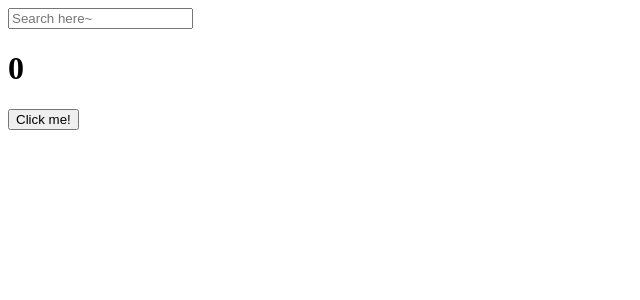
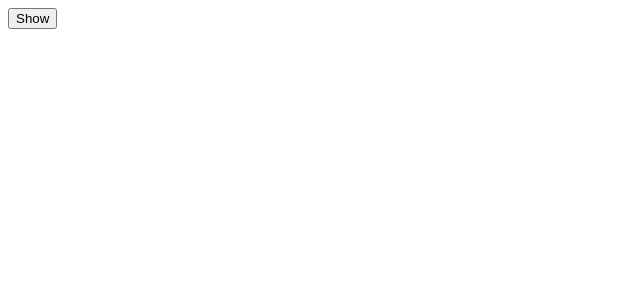
Before and after one commit to BeautyJeong/React-for-beginners, a React (Create React App) app in the folder react-for-beginners-app/: page / in a window 1280 px wide. Shown: the top 300 px of the page, without its empty margins (0-640 px from the left). Built offline with nearby package versions, Linux system fonts and the light colour scheme.

Commit message:
#6 [2021 UPDATE] EFFECTS > #6.4 Cleanup: useEffect --- - useEffect는 컴포넌트가 destroy될 때도 코드를 실행할 수 있음 - function을 retrun하면 컴포넌트가 사라질 때도 코드 실행 가능

```diff
--- a/react-for-beginners-app/src/App.js
+++ b/react-for-beginners-app/src/App.js
@@ -1,34 +1,20 @@
 import {useEffect, useState} from "react";
 
+function Hello() {
+    useEffect(() => {
+       console.log("created~ :)");
+       return () => console.log("destroy :(") //컴포넌트가 없어질 때 실행
+    }, []);
+    return <h1>Hello</h1>
+}
 function App() {
-    const [counter, setValue] = useState(0);
-    const [keyword, setKeyword] = useState("");
-    const onChange = (event) => setKeyword(event.target.value);
-    const onClick = () => setValue((prev) => prev + 1);
-
-    useEffect(() => {
-        console.log("I run only once.");
-    }, []); //dependency(배열)에 아무것도 없기 때문에 코드는 처음 한 번만 실행됨
-
-    useEffect( () => {
-        if (keyword !== "") {
-            console.log("I run when 'keyword' changes.");
-        }
-    }, [keyword]) //keyword가 변할 때 코드 실행
-
-    useEffect( () => {
-        console.log("I run when 'counter' changes.");
-    }, [counter]) //처음, counter가 변할 때 코드 실행
-
-    useEffect( () => {
-        console.log("I run when 'counter' & 'keyword' change.");
-    }, [counter, keyword] ) // 처음, counter와 keyword가 변할 때 코드 실행
+    const [showing, setShowing] = useState(false);
+    const onClick = () => setShowing((prev) => !prev);
 
   return (
       <div>
-          <input value={keyword} onChange={onChange} type="text" placeholder="Search here~" />
-          <h1>{counter}</h1>
-          <button onClick={onClick}>Click me!</button>
+          {showing ? <Hello /> : null}
+          <button onClick={onClick}>{showing ? "Hide" : "Show"}</button>
       </div>
   );
 }
```
